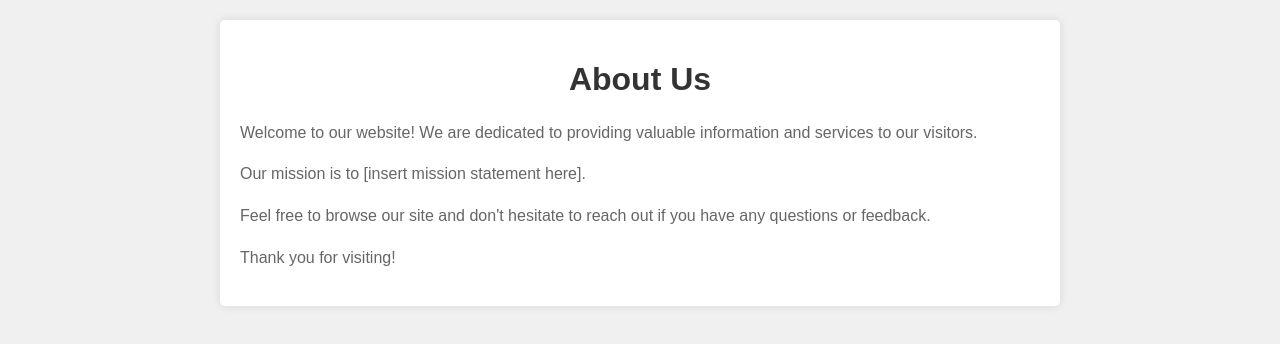
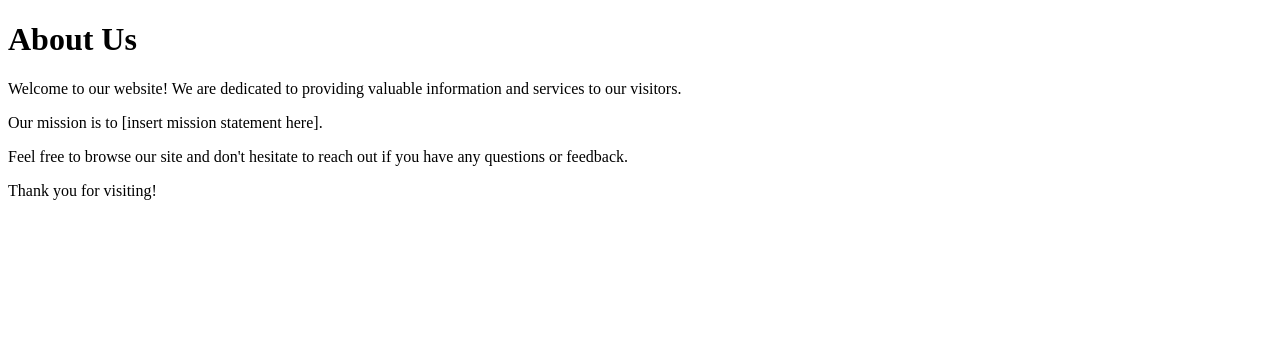
Before and after one commit to Dimitrisadeniran/html-portfolio, a plain HTML site: page about.html in a window 1280 px wide. Drawn offline with Linux system fonts and the light colour scheme.

Commit message:
Update about.html

```diff
--- a/about.html
+++ b/about.html
@@ -4,40 +4,12 @@
     <meta charset="UTF-8">
     <meta name="viewport" content="width=device-width, initial-scale=1.0">
     <title>About Us</title>
-    <style>
-        body {
-            font-family: Arial, sans-serif;
-            margin: 0;
-            padding: 0;
-            background-color: #f0f0f0;
-        }
-        .container {
-            max-width: 800px;
-            margin: 20px auto;
-            padding: 20px;
-            background-color: #fff;
-            border-radius: 5px;
-            box-shadow: 0 0 10px rgba(0, 0, 0, 0.1);
-        }
-        h1 {
-            color: #333;
-            text-align: center;
-        }
-        p {
-            line-height: 1.6;
-            color: #666;
-        }
-    </style>
 </head>
 <body>
-
-<div class="container">
     <h1>About Us</h1>
     <p>Welcome to our website! We are dedicated to providing valuable information and services to our visitors.</p>
     <p>Our mission is to [insert mission statement here].</p>
     <p>Feel free to browse our site and don't hesitate to reach out if you have any questions or feedback.</p>
     <p>Thank you for visiting!</p>
-</div>
-
 </body>
 </html>
```
